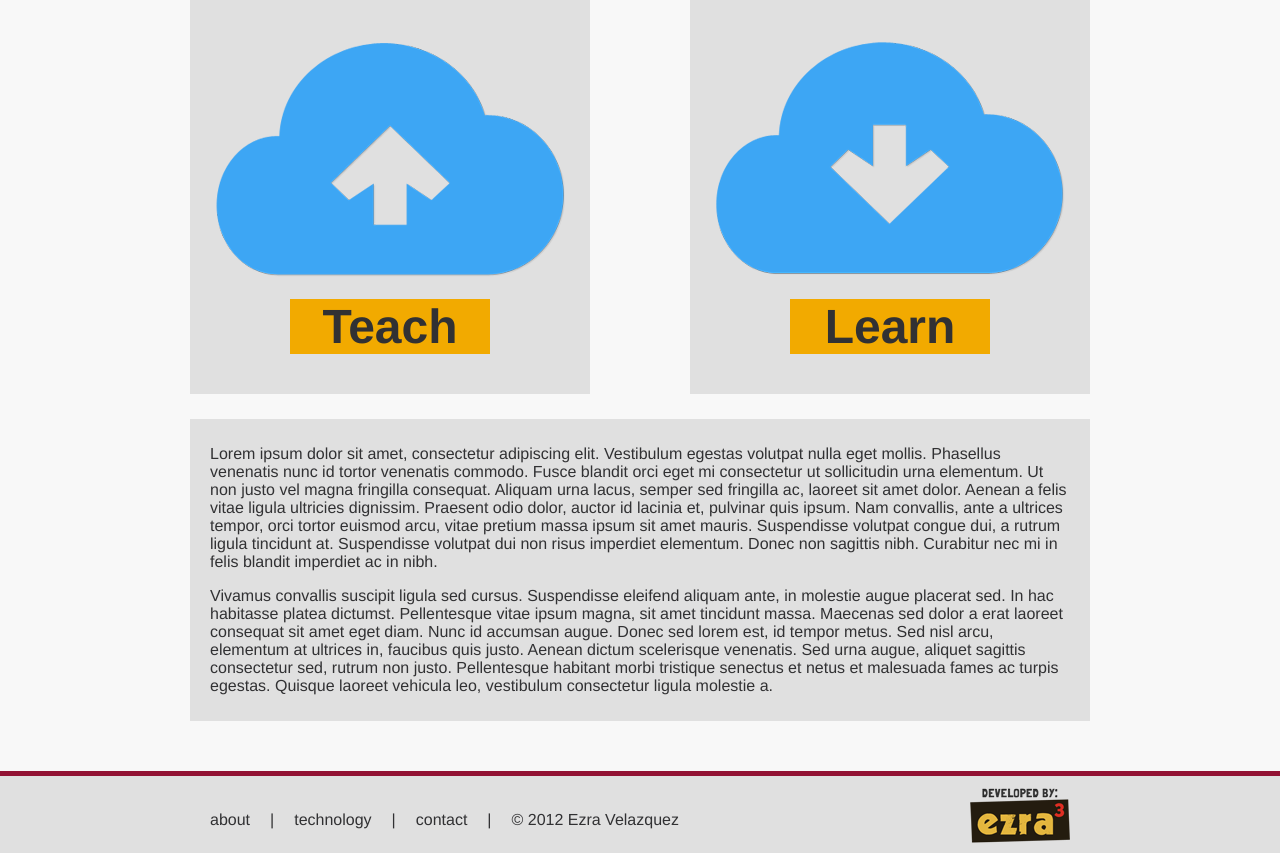
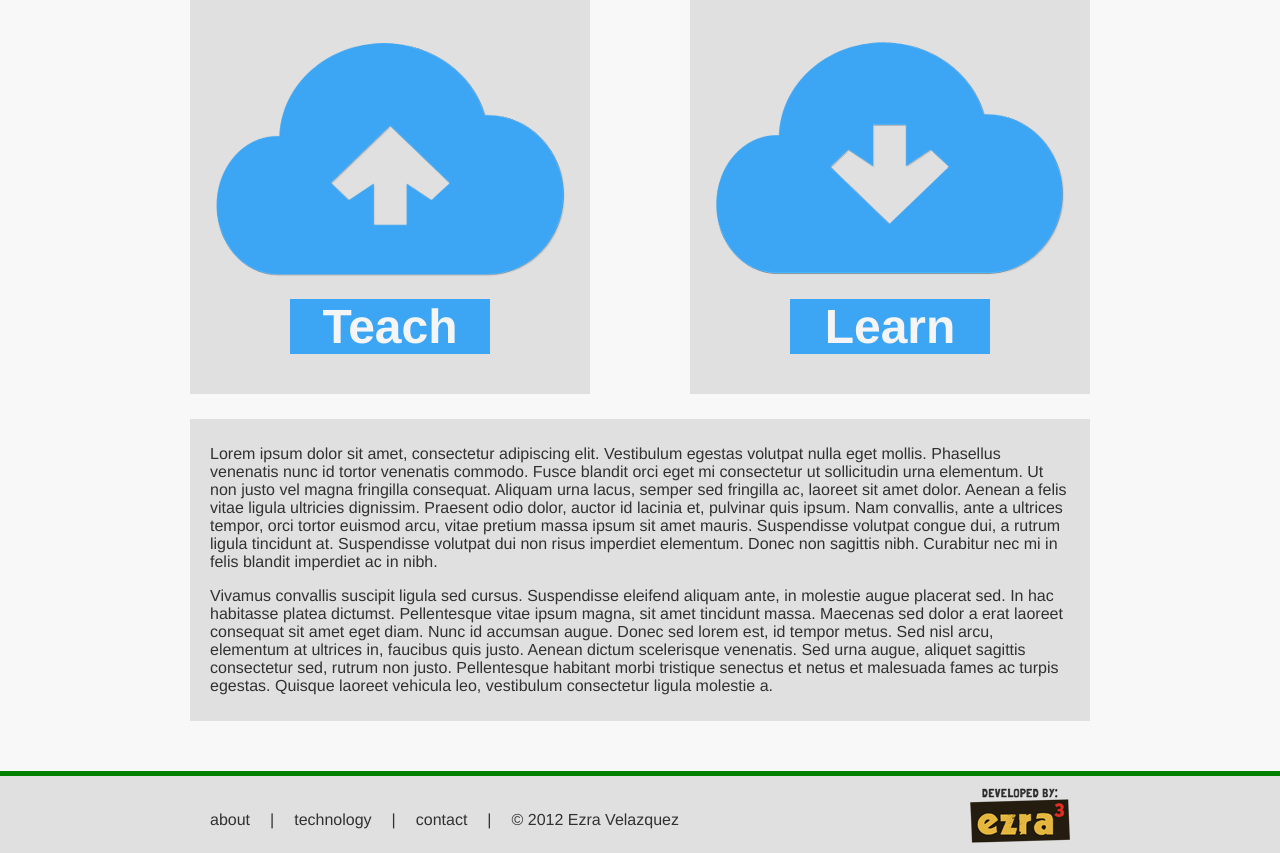
Before and after one commit to ezraezraezra/AwesomeSauce, a PHP site: page / in a window 1280 px wide. Shown: the part 111-964 px from the top of the page. Run offline with PHP 8.4, Linux system fonts and the light colour scheme; data that the repository does not hold is empty.

Commit message:
updated color scheme

```diff
--- a/assets/css/content_header.css
+++ b/assets/css/content_header.css
@@ -14,7 +14,10 @@
 	float: left;
 	width: 250px;
 	height: 100px;
-	background-color: green;
+	background-color: transparent;
+	background-image: url("../img/logo_1.png");
+	background-repeat: no-repeat;
+	cursor: pointer;
 }
 .container_clear {
 	clear: both;
--- a/assets/css/overall.css
+++ b/assets/css/overall.css
@@ -64,11 +64,13 @@ body {
 	height: 30px;
 }
 .button {
-	background-color: #F2AA00;
+	/*background-color: #F2AA00;*/
+	background-color: #3DA6F4;
 	font-weight: bold;
 	font-family: Helvetica;
 	text-align: center;
-	color: #313133;
+	/*color: #313133;*/
+	color: #F5F5F5;
 	cursor: pointer;
 	border: none;
 }
@@ -83,7 +85,7 @@ body {
 	width: 100%;
 	height: auto;
 	background-color: #E0E0E0;
-	border-top: 5px solid #921234;
+	border-top: 5px solid green;
 	margin-top: 50px;
 }
 #container_bottom_content {
--- a/js/event_listener.js
+++ b/js/event_listener.js
@@ -289,12 +289,12 @@ var LISTENER = function() {
 
 
 		// New stuff
-		$("#container_logo").on("click", function() { _homeListener('home')});
+		$(".container_content_header_logo").on("click", function() { _homeListener('home')});
 		$form.on("submit", function(e) { _formListener(e,$(this)); });
 		$button.on("click", function() { _buttonListener($(this)); });
 		$(".container_content_body_group_result").on("click", function() { _displayModal('view', $(this)); })
-												 .on("mouseenter", function() { $(this).css("backgroundColor", "green"); })
-												 .on("mouseleave", function() { $(this).css("backgroundColor", "#E0E0E0"); })
+												 .on("mouseenter", function() { $(this).css("backgroundColor", "#3DA6F4"); })
+												 .on("mouseleave", function() { $(this).css("backgroundColor", "#F0BA32"); })
 	}
 
 	$(document).ready(function() {
```
Also changed, not shown: assets/css/classroom.css (+4 -5 lines), assets/css/result_cell.css (+6 -2 lines), assets/img/logo_1.png (added), 2 other files.
